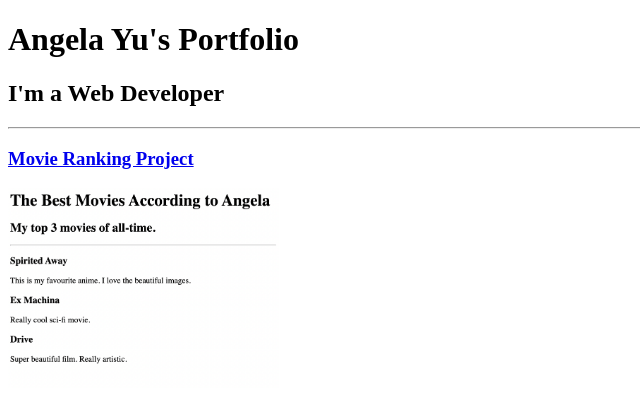
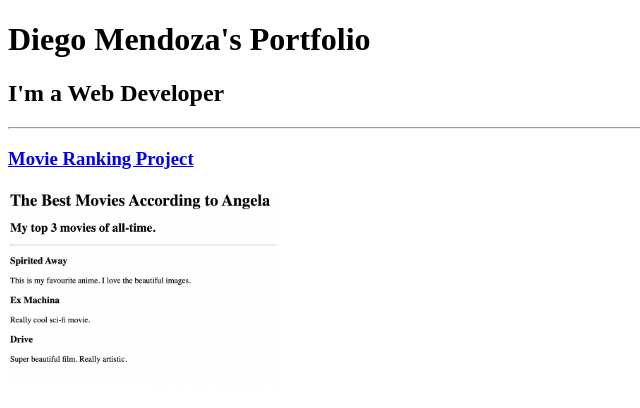
Before and after one commit to Diewii/html---portfolio, a plain HTML site: page solution.html in a window 1280 px wide. Shown: the top 408 px of the page, without its empty margins (0-640 px from the left). Drawn offline with Linux system fonts and the light colour scheme.

Commit message:
Update solution.html

```diff
--- a/solution.html
+++ b/solution.html
@@ -3,11 +3,11 @@
 
 <head>
   <meta charset="UTF-8">
-  <title>Angela's Portfolio</title>
+  <title>Diego's Portfolio</title>
 </head>
 
 <body>
-  <h1>Angela Yu's Portfolio</h1>
+  <h1>Diego Mendoza's Portfolio</h1>
   <h2>I'm a Web Developer</h2>
   <hr />
   <h3><a href="./public/movie-ranking.html">Movie Ranking Project</a></h3>
```
